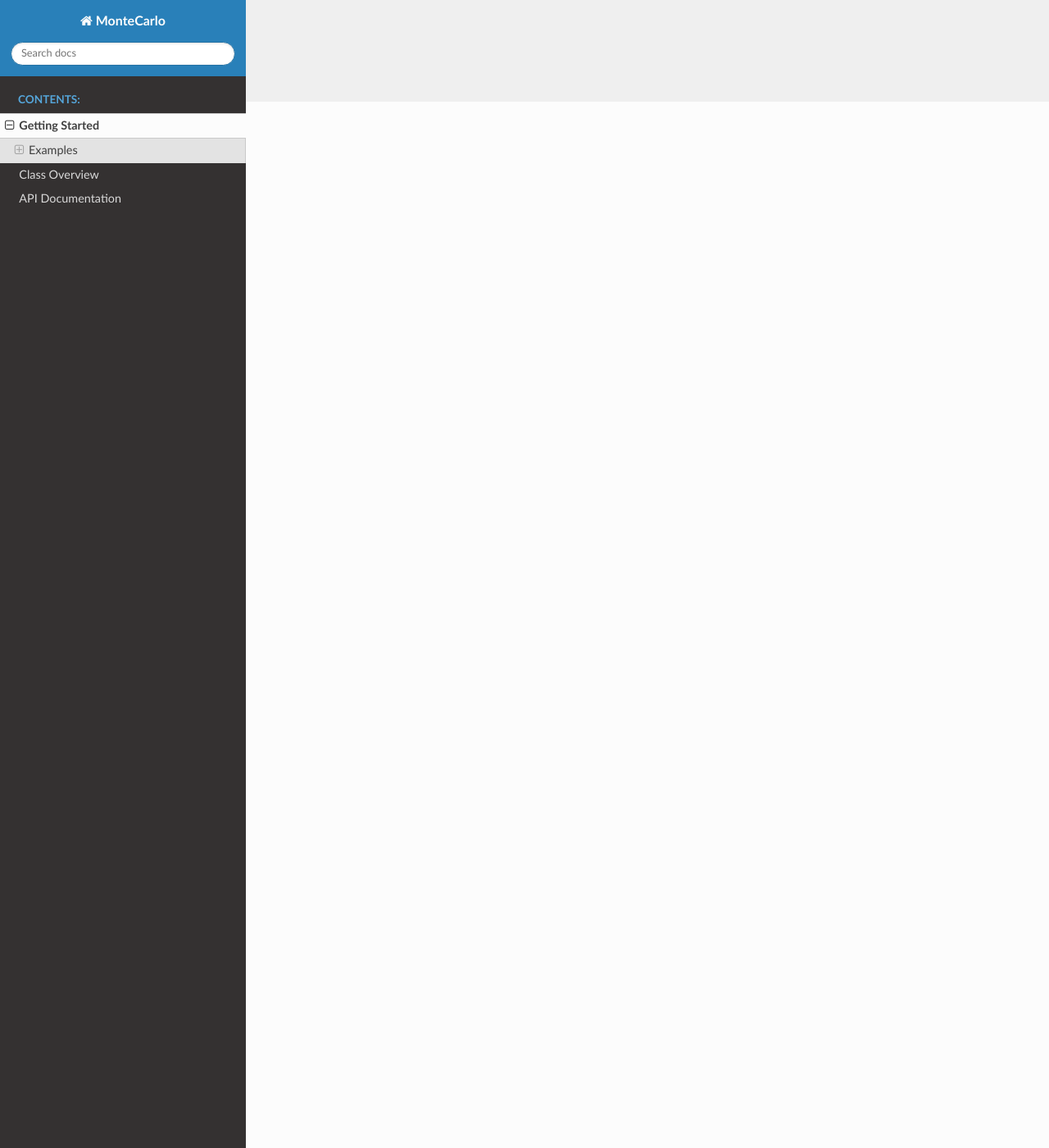
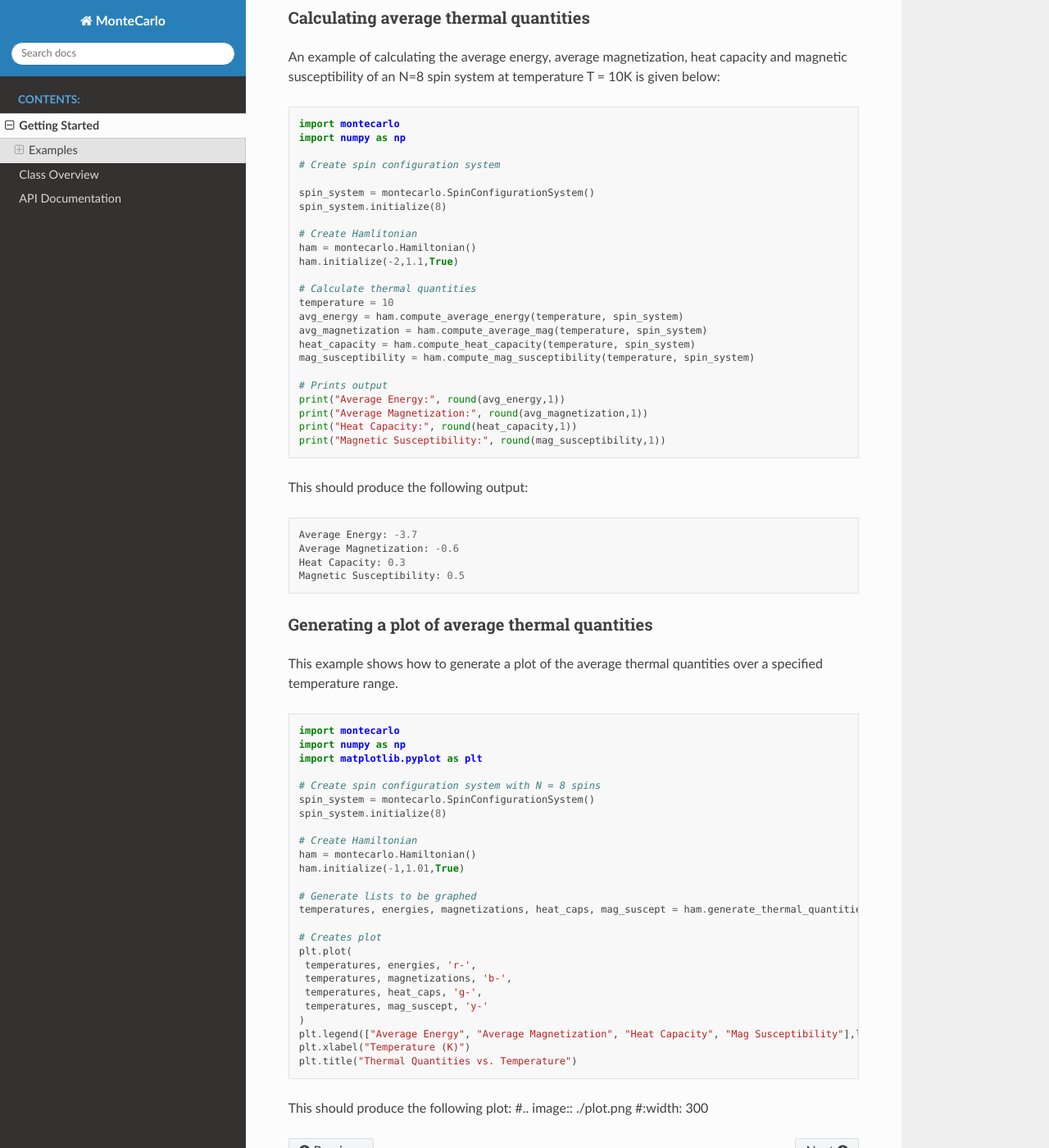
Before and after one commit to y-pleim/MonteCarlo, a Sphinx documentation site: the page built from docs/getting_started.rst, in a window 1280 px wide and 1400 px high, scrolled down 1276 px. Shown: the whole window at 82% size. Built offline with Sphinx 7.4.7 and the Read the Docs theme 2.0.0, drawn with Linux system fonts in a browser that asks for light colours; the version number could not be read and is left out; some of the changed text lies outside the part shown.

Commit message:
Examples almost entirely finished except for plot

```diff
--- a/docs/getting_started.rst
+++ b/docs/getting_started.rst
@@ -32,3 +31,101 @@ This should produce the following output:
 
  Spin configuration: 0, 1, 1, 1, 0, 1.
  Energy: -1.8
+
+Generating a random spin configuration
+''''''''''''''''''''''''''''''''''''''
+The following example demonstrates how to create a random spin configuration:
+::
+
+ import montecarlo
+ import random
+
+ # Create spin configuration object
+ spins = montecarlo.SpinConfiguration()
+
+ # Generate a random spin configuration based on seed value 2
+ random.seed(2)
+ spins.randomize(8)
+
+ # Prints output
+ print("Spin configuration:", spins)
+
+This should produce the following:
+::
+
+ Spin configuration: 0, 0, 0, 1, 0, 1, 1, 0.
+
+Calculating average thermal quantities
+''''''''''''''''''''''''''''''''''''''
+An example of calculating the average energy, average magnetization, heat capacity and magnetic susceptibility
+of an N=8 spin system at temperature T = 10K is given below:
+::
+
+ import montecarlo
+ import numpy as np
+
+ # Create spin configuration system
+
+ spin_system = montecarlo.SpinConfigurationSystem()
+ spin_system.initialize(8)
+
+ # Create Hamlitonian
+ ham = montecarlo.Hamiltonian()
+ ham.initialize(-2,1.1,True)
+
+ # Calculate thermal quantities
+ temperature = 10
+ avg_energy = ham.compute_average_energy(temperature, spin_system)
+ avg_magnetization = ham.compute_average_mag(temperature, spin_system)
+ heat_capacity = ham.compute_heat_capacity(temperature, spin_system)
+ mag_susceptibility = ham.compute_mag_susceptibility(temperature, spin_system)
+
+ # Prints output
+ print("Average Energy:", round(avg_energy,1))
+ print("Average Magnetization:", round(avg_magnetization,1))
+ print("Heat Capacity:", round(heat_capacity,1))
+ print("Magnetic Susceptibility:", round(mag_susceptibility,1))
+
+This should produce the following output:
+::
+
+ Average Energy: -3.7
+ Average Magnetization: -0.6
+ Heat Capacity: 0.3
+ Magnetic Susceptibility: 0.5
+
+Generating a plot of average thermal quantities
+'''''''''''''''''''''''''''''''''''''''''''''''
+This example shows how to generate a plot of the average thermal quantities over a specified
+temperature range.
+::
+
+ import montecarlo
+ import numpy as np
+ import matplotlib.pyplot as plt
+
+ # Create spin configuration system with N = 8 spins
+ spin_system = montecarlo.SpinConfigurationSystem()
+ spin_system.initialize(8)
+
+ # Create Hamiltonian
+ ham = montecarlo.Hamiltonian()
+ ham.initialize(-1,1.01,True)
+
+ # Generate lists to be graphed
+ temperatures, energies, magnetizations, heat_caps, mag_suscept = ham.generate_thermal_quantities(spin_system,0.1,10,0.1)
+
+ # Creates plot
+ plt.plot(
+  temperatures, energies, 'r-',
+  temperatures, magnetizations, 'b-',
+  temperatures, heat_caps, 'g-',
+  temperatures, mag_suscept, 'y-'
+ )
+ plt.legend(["Average Energy", "Average Magnetization", "Heat Capacity", "Mag Susceptibility"],loc='best')
+ plt.xlabel("Temperature (K)")
+ plt.title("Thermal Quantities vs. Temperature")
+
+This should produce the following plot:
+#.. image:: ./plot.png
+#:width: 300
```
Also changed, not shown: other parts of docs/getting_started.rst (+0 -1 lines).
